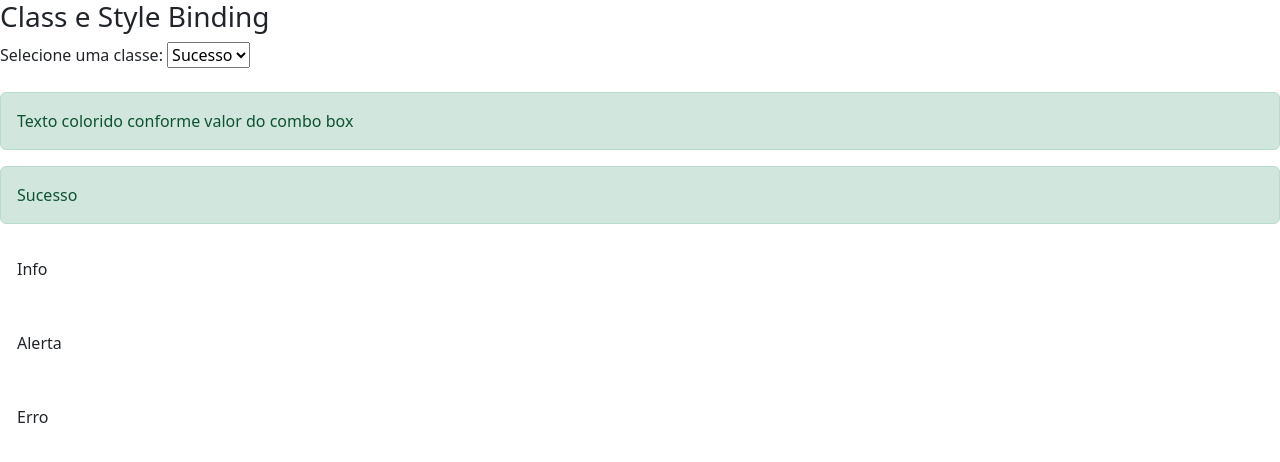
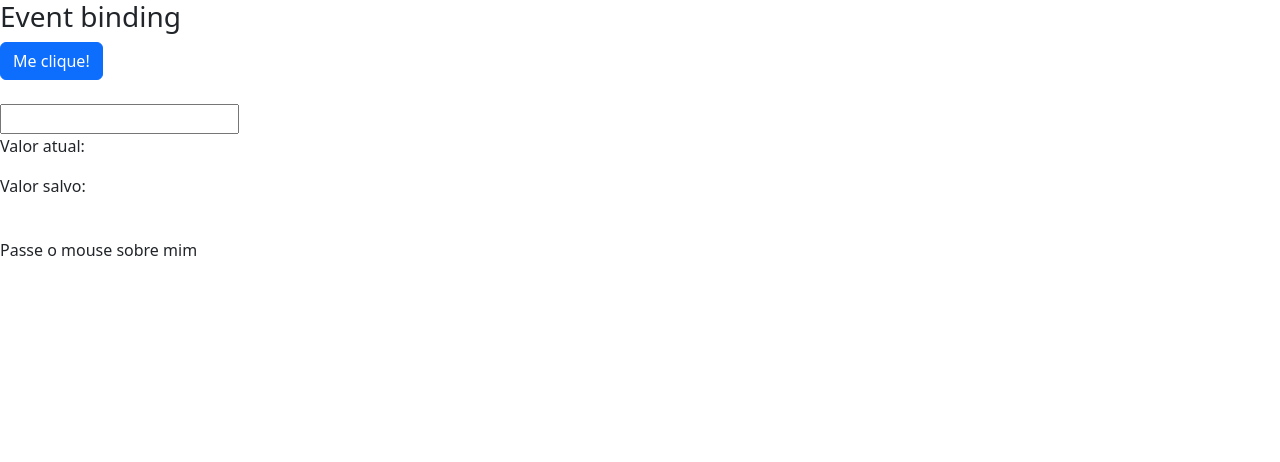
Before and after one commit to ehercoles/curso-angular2, an Angular app in the folder data-binding/: page / in a window 1280 px wide. Shown: the top 462 px of the page. Built offline with nearby package versions, Linux system fonts and the light colour scheme.

Commit message:
Aula 11: Event binding

```diff
--- a/data-binding/src/app/data-binding/data-binding.component.css
+++ b/data-binding/src/app/data-binding/data-binding.component.css
@@ -0,0 +1,4 @@
+.highlight {
+    background-color: yellow;
+    font-weight: bold;
+}
--- a/data-binding/src/app/data-binding/data-binding.component.html
+++ b/data-binding/src/app/data-binding/data-binding.component.html
@@ -12,7 +12,7 @@
         <img [attr.src]="urlImagem">
         <img bind-src="urlImagem">
     </article>
-    -->
+
     <article>
         <h3>Class e Style Binding</h3>
         <div>
@@ -53,4 +53,34 @@
             </div>
         </div>
     </article>
+    -->
+
+    <article>
+        <h3>Event binding</h3>
+        <div>
+            <button (click)="botaoClicado()"
+                class="btn btn-primary">Me clique!
+            </button>
+
+            <br />
+            <br />
+
+            <input type="text"
+                (keyup)="onKeyUp($event)"
+                (keyup.enter)="salvarValor(campoInput.value)"
+                (blur)="salvarValor(campoInput.value)"
+                #campoInput />
+
+            <p>Valor atual: {{ valorAtual }}</p>
+            <p>Valor salvo: {{ valorSalvo }}</p>
+
+            <br />
+            <span
+                (mouseover)="onMouseOverOut()"
+                (mouseout)="onMouseOverOut()"
+                [class.highlight]="isMouseOver">
+                Passe o mouse sobre mim
+            </span>
+        </div>
+    </article>
 </section>
--- a/data-binding/src/app/data-binding/data-binding.component.ts
+++ b/data-binding/src/app/data-binding/data-binding.component.ts
@@ -9,7 +9,28 @@
   url = 'http://loiane.com';
   urlImagem = 'https://pbs.twimg.com/profile_images/687354253371772928/v9LlvG5N_400x400.jpg';
 
+  valorAtual :string = '';
+  valorSalvo :string = '';
+
+  isMouseOver :boolean = false;
+
   getValor() {
     return 1;
   }
+
+  botaoClicado() {
+    alert('Botão clicado!');
+  }
+
+  onKeyUp(evento :KeyboardEvent) {
+    this.valorAtual = (<HTMLInputElement> evento.target).value;
+  }
+
+  salvarValor(valor :string) {
+    this.valorSalvo = valor;
+  }
+
+  onMouseOverOut() {
+    this.isMouseOver = !this.isMouseOver;
+  }
 }
```
Also changed, not shown: 1 other file (tests, documents, lock files or other folders).
